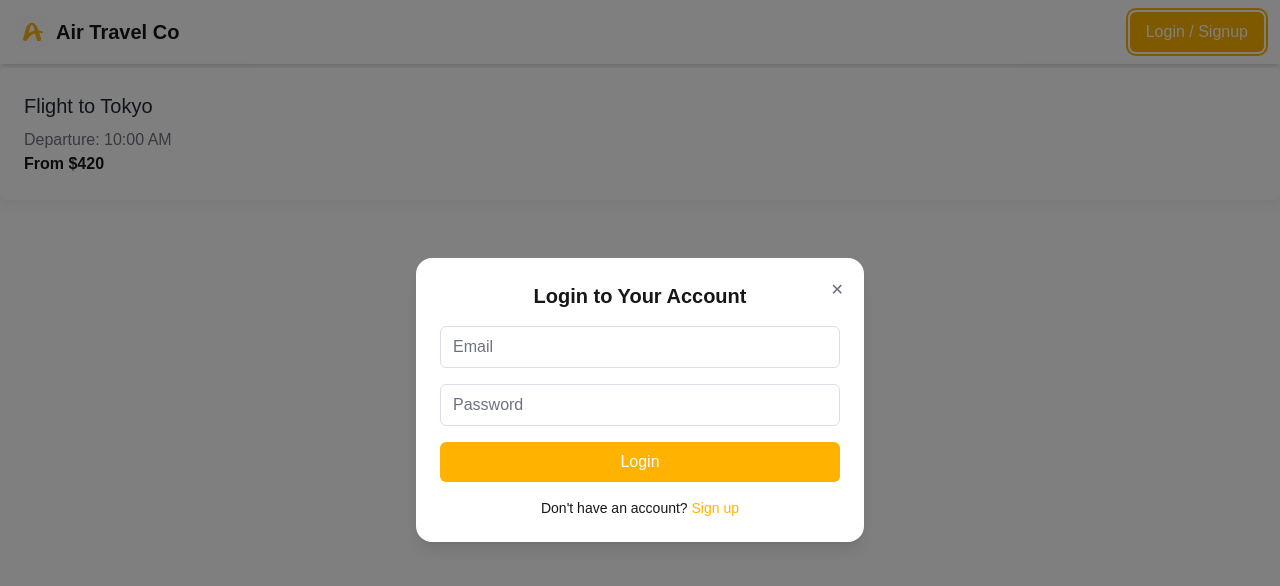
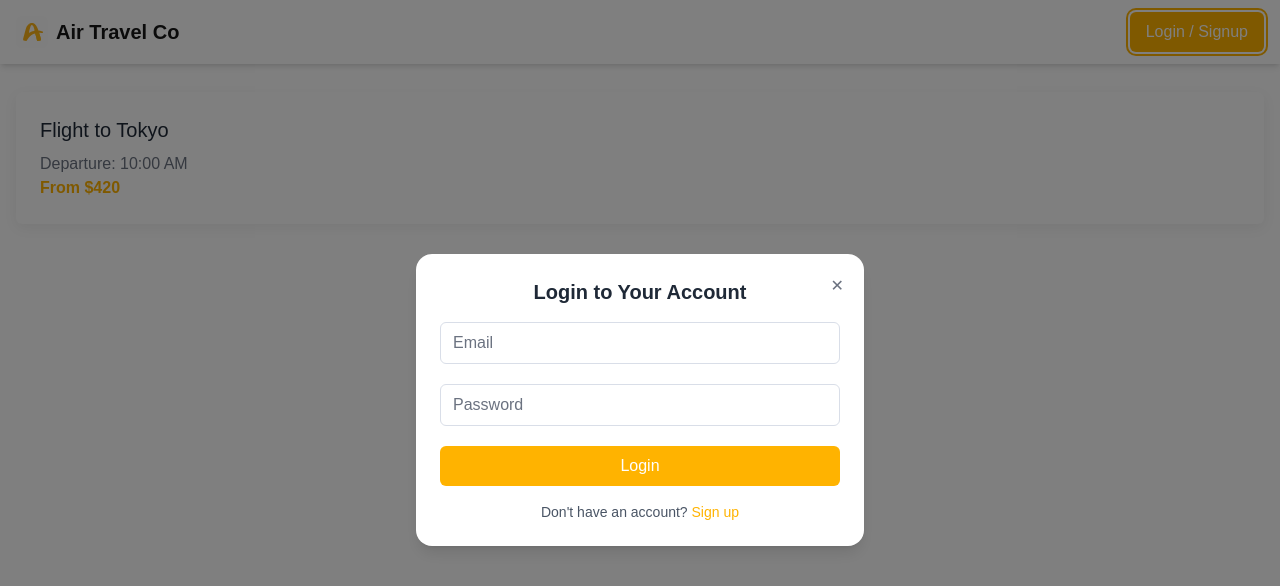
Before and after one commit to amir04lm26/flight-search-app, a Next.js app: page / in a window 1280 px wide. Both pictures are taken after a click on the button "Login / Signup". Shown: the top 586 px of the page. Built offline with nearby package versions, Linux system fonts and the light colour scheme.

Commit message:
feat(dark-mode): adds dark mode support for components

```diff
--- a/src/app/layout.tsx
+++ b/src/app/layout.tsx
@@ -16,13 +16,13 @@ const geistMono = Geist_Mono({
 });
 
 export const metadata: Metadata = {
-  title: "Alibaba | Book Flights, Trains, Buses & Hotels in Iran",
+  title: "Air | Book Flights, Trains, Buses & Hotels in Iran",
   description:
-    "Book flight, train, and bus tickets or reserve hotels across Iran with Alibaba. Enjoy 24/7 support, the best prices, and a trusted travel experience.",
+    "Book flight, train, and bus tickets or reserve hotels across Iran with Air. Enjoy 24/7 support, the best prices, and a trusted travel experience.",
   keywords:
-    "Alibaba Iran, flight tickets, train tickets, bus tickets, hotel booking, travel services, cheap tickets, Iran travel, travel booking",
+    "Air Iran, flight tickets, train tickets, bus tickets, hotel booking, travel services, cheap tickets, Iran travel, travel booking",
   authors: [
-    { name: "Alibaba Travel Services", url: "https://www.example.com" },
+    { name: "Air Travel Services", url: "https://www.example.com" },
   ],
   robots: "noindex, nofollow",
   icons: {
--- a/src/app/page.tsx
+++ b/src/app/page.tsx
@@ -1,11 +1,15 @@
 export default function Home() {
   return (
-    <div className='bg-white shadow-card rounded-md p-6'>
-      <h2 className='text-xl font-display text-gray-900 mb-2'>
-        Flight to Tokyo
-      </h2>
-      <p className='text-gray-500'>Departure: 10:00 AM</p>
-      <span className='text-brand font-semibold'>From $420</span>
+    <div className='container mx-auto px-4 py-6'>
+      <div className='bg-white dark:bg-gray-900 shadow-card rounded-md p-6'>
+        <h2 className='text-xl font-display text-gray-900 dark:text-gray-100 mb-2'>
+          Flight to Tokyo
+        </h2>
+        <p className='text-gray-500 dark:text-gray-400'>Departure: 10:00 AM</p>
+        <span className='text-primary font-semibold dark:text-primary-light'>
+          From $420
+        </span>
+      </div>
     </div>
   );
 }
--- a/src/components/shared/button/button.component.tsx
+++ b/src/components/shared/button/button.component.tsx
@@ -20,12 +20,14 @@ const sizeStyles = {
 };
 
 const variantStyles = {
-  primary: "bg-primary text-white hover:bg-primary-light focus:ring-primary",
-  secondary: "bg-secondary text-white hover:bg-orange-700 focus:ring-secondary",
+  primary:
+    "bg-primary text-white hover:bg-primary-light focus:ring-primary dark:text-gray-100 dark:hover:bg-primary-dark dark:focus:ring-primary",
+  secondary:
+    "bg-secondary text-white hover:bg-orange-700 focus:ring-secondary dark:text-gray-100 dark:hover:bg-secondary-dark dark:focus:ring-secondary",
   outline:
-    "border border-gray-300 text-gray-700 bg-white hover:bg-gray-50 focus:ring-gray-300",
-  icon: "text-gray-500 hover:text-gray-700 p-2",
-  text: "text-primary hover:underline font-medium focus:outline-none focus-visible:underline",
+    "border border-gray-300 text-gray-700 bg-white hover:bg-gray-50 focus:ring-gray-300 dark:border-gray-600 dark:text-gray-200 dark:bg-gray-800 dark:hover:bg-gray-700 dark:focus:ring-gray-600",
+  icon: "text-gray-500 hover:text-gray-700 p-2 dark:text-gray-400 dark:hover:text-gray-300",
+  text: "text-primary hover:underline font-medium focus:outline-none focus-visible:underline dark:text-gray-200 dark:hover:text-primary-dark dark:focus:ring-primary",
 };
 
 export function Button({
--- a/src/components/shared/input/input.component.tsx
+++ b/src/components/shared/input/input.component.tsx
@@ -22,7 +22,7 @@ export const Input = ({
   ...rest
 }: InputProps) => {
   return (
-    <div className='relative'>
+    <div className='mb-5'>
       <input
         type={type}
         placeholder={placeholder}
@@ -32,14 +32,19 @@ export const Input = ({
         className={clsx(
           "w-full px-3 py-2 rounded-md border focus:outline-none focus:ring-2",
           {
-            "bg-gray-200 text-gray-500 cursor-not-allowed": disabled,
-            "border-danger focus:ring-danger": !disabled && error,
-            "border-gray-300 focus:ring-primary": !disabled && !error,
+            "bg-gray-200 text-gray-500 cursor-not-allowed dark:bg-gray-700 dark:text-gray-400":
+              disabled,
+            "border-danger focus:ring-danger dark:border-red-500 dark:focus:ring-red-500":
+              !disabled && error,
+            "border-gray-300 focus:ring-primary dark:border-gray-600 dark:bg-gray-800 dark:text-white dark:placeholder-gray-400":
+              !disabled && !error,
           }
         )}
         {...rest}
       />
-      {error && <p className='absolute text-xs text-danger mt-1'>{error}</p>}
+      {error && (
+        <p className='text-xs text-danger mt-1 dark:text-red-400'>{error}</p>
+      )}
     </div>
   );
 };
--- a/src/components/ui/auth-modal/auth-modal.component.tsx
+++ b/src/components/ui/auth-modal/auth-modal.component.tsx
@@ -35,15 +35,15 @@ export default function AuthModal() {
 
       {isOpen && (
         <div className='fixed inset-0 z-50 flex items-center justify-center bg-black/50'>
-          <div className='bg-white rounded-xl w-full max-w-md p-6 shadow-lg relative animate-fade-in'>
+          <div className='bg-white dark:bg-gray-900 text-gray-900 dark:text-gray-100 rounded-xl w-full max-w-md p-6 shadow-lg relative animate-fade-in'>
             <Button
               onClick={toggleIsOpen}
               variant='icon'
-              className='absolute top-3 right-3'>
+              className='absolute top-3 right-3 text-gray-500 dark:text-gray-300'>
               ✕
             </Button>
 
-            <h2 className='text-xl font-semibold text-secondary mb-4 text-center'>
+            <h2 className='text-xl font-semibold text-secondary dark:text-primary-light mb-4 text-center'>
               {mode === "login" ? "Login to Your Account" : "Create an Account"}
             </h2>
 
@@ -77,7 +77,7 @@ export default function AuthModal() {
               </Button>
             </form>
 
-            <p className='text-center text-sm mt-4'>
+            <p className='text-center text-sm mt-4 text-gray-600 dark:text-gray-400'>
               {mode === "login" ? (
                 <>
                   Don&apos;t have an account?{" "}
--- a/src/components/ui/header/header.component.tsx
+++ b/src/components/ui/header/header.component.tsx
@@ -3,7 +3,7 @@ import AuthModal from "../auth-modal/auth-modal.component";
 
 export function Header() {
   return (
-    <header className='bg-white shadow-md'>
+    <header className='bg-white dark:bg-gray-900 shadow-md dark:shadow-none'>
       <div className='max-w-7xl mx-auto px-4 py-3 flex items-center justify-between'>
         <div className='flex items-center space-x-2'>
           <Image
@@ -13,7 +13,7 @@ export function Header() {
             height={32}
             className='w-auto h-8'
           />
-          <span className='text-secondary font-bold text-xl'>
+          <span className='text-secondary dark:text-primary-light font-bold text-xl'>
             Air Travel Co
           </span>
         </div>
--- a/tailwind.config.js
+++ b/tailwind.config.js
@@ -1,5 +1,6 @@
 /** @type {import('tailwindcss').Config} */
 module.exports = {
+    darkMode: 'media',
     content: [
         "./src/**/*.{js,ts,jsx,tsx}",
         "./src/components/**/*.{js,ts,jsx,tsx}",
```
